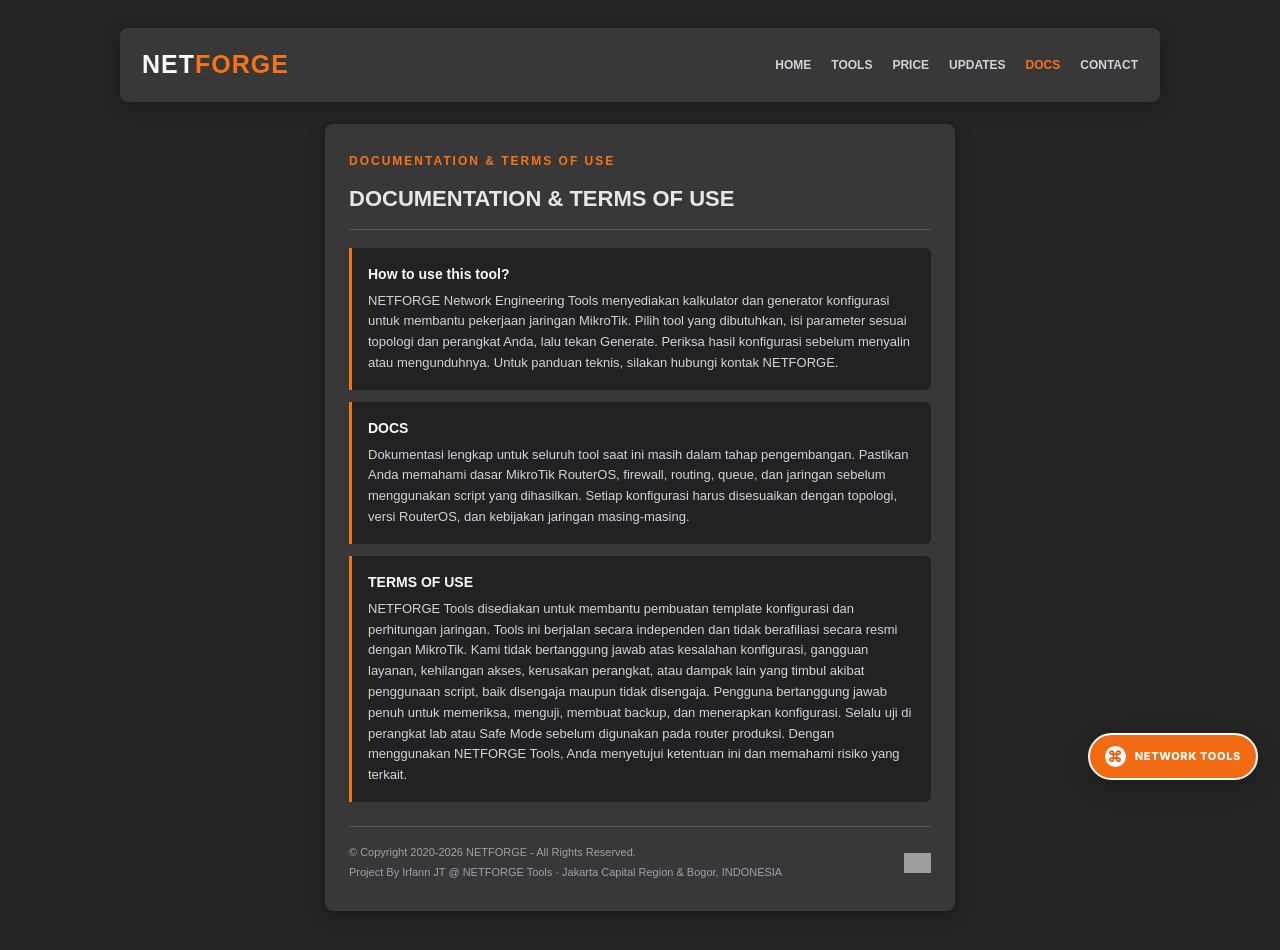
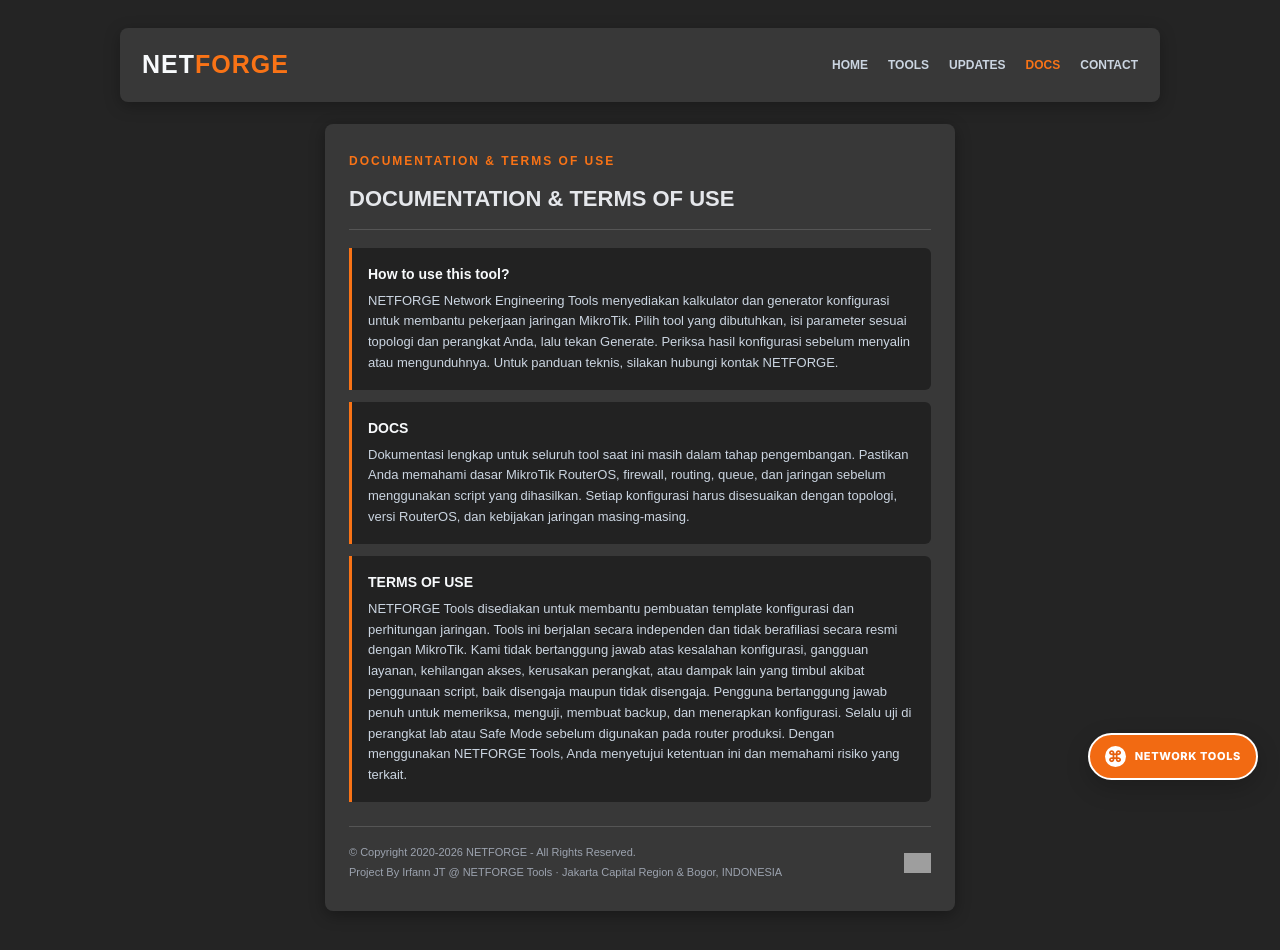
Before and after one commit to mikrotikscript/PON, a Next.js app: page /PON/docs in a window 1280 px wide. Shown: the top 950 px of the page. Built offline with nearby package versions, Linux system fonts and the light colour scheme; grey boxes are pictures that could not be loaded.

Commit message:
Temporarily hide Price navigation

```diff
--- a/app/docs/page.tsx
+++ b/app/docs/page.tsx
@@ -26,7 +26,7 @@ export default function DocsPage() {
       <header className="nf-info-header">
         <a href="/PON/tools/" className="nf-info-brand">NET<span>FORGE</span></a>
         <nav>
-          <a href="/PON/">HOME</a><a href="/PON/tools/">TOOLS</a><a href="/PON/price/">PRICE</a>
+          <a href="/PON/">HOME</a><a href="/PON/tools/">TOOLS</a>
           <a href="/PON/updates/">UPDATES</a><a className="active" href="/PON/docs/">DOCS</a><a href="/PON/contact/">CONTACT</a>
         </nav>
       </header>
```
